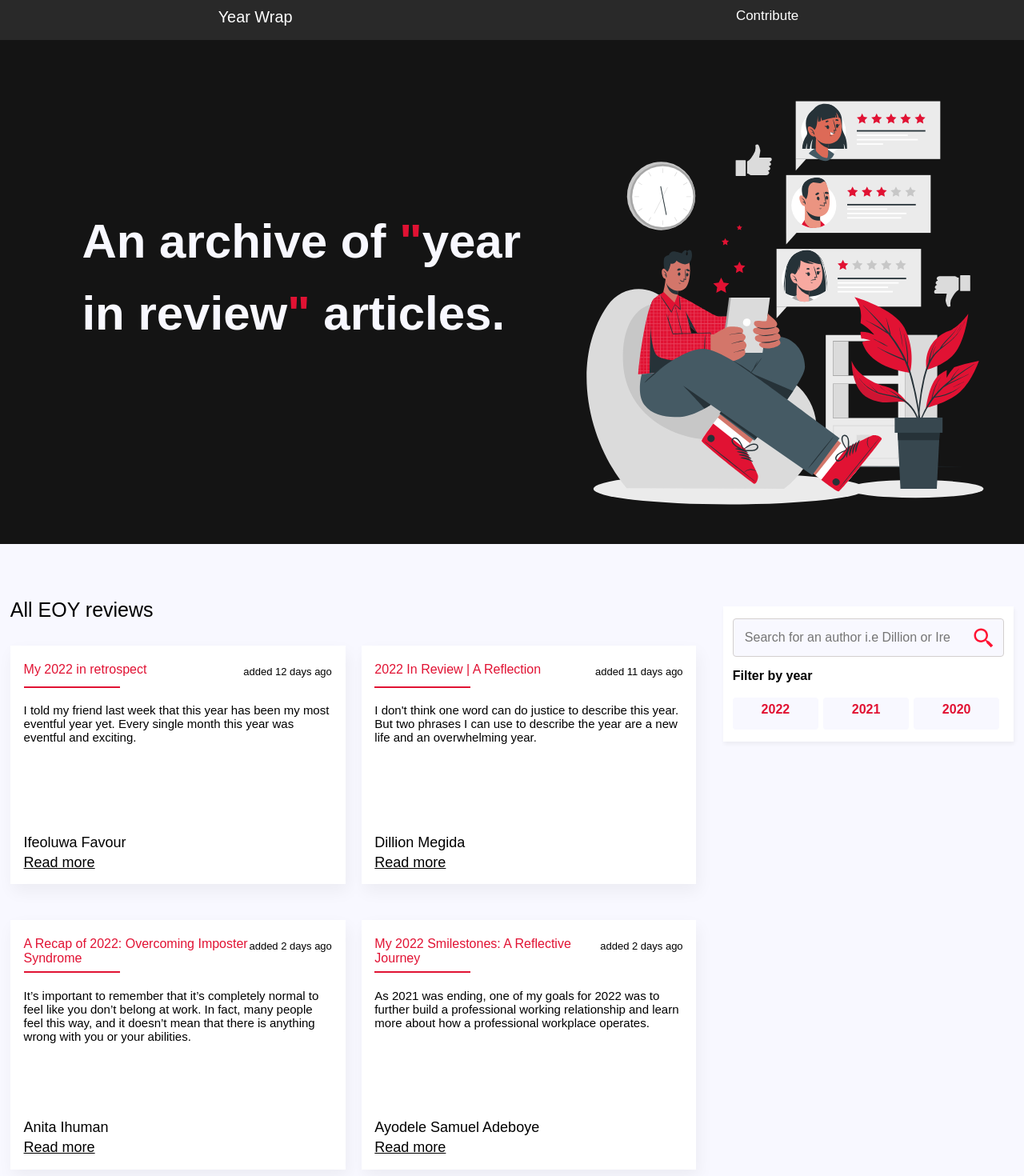
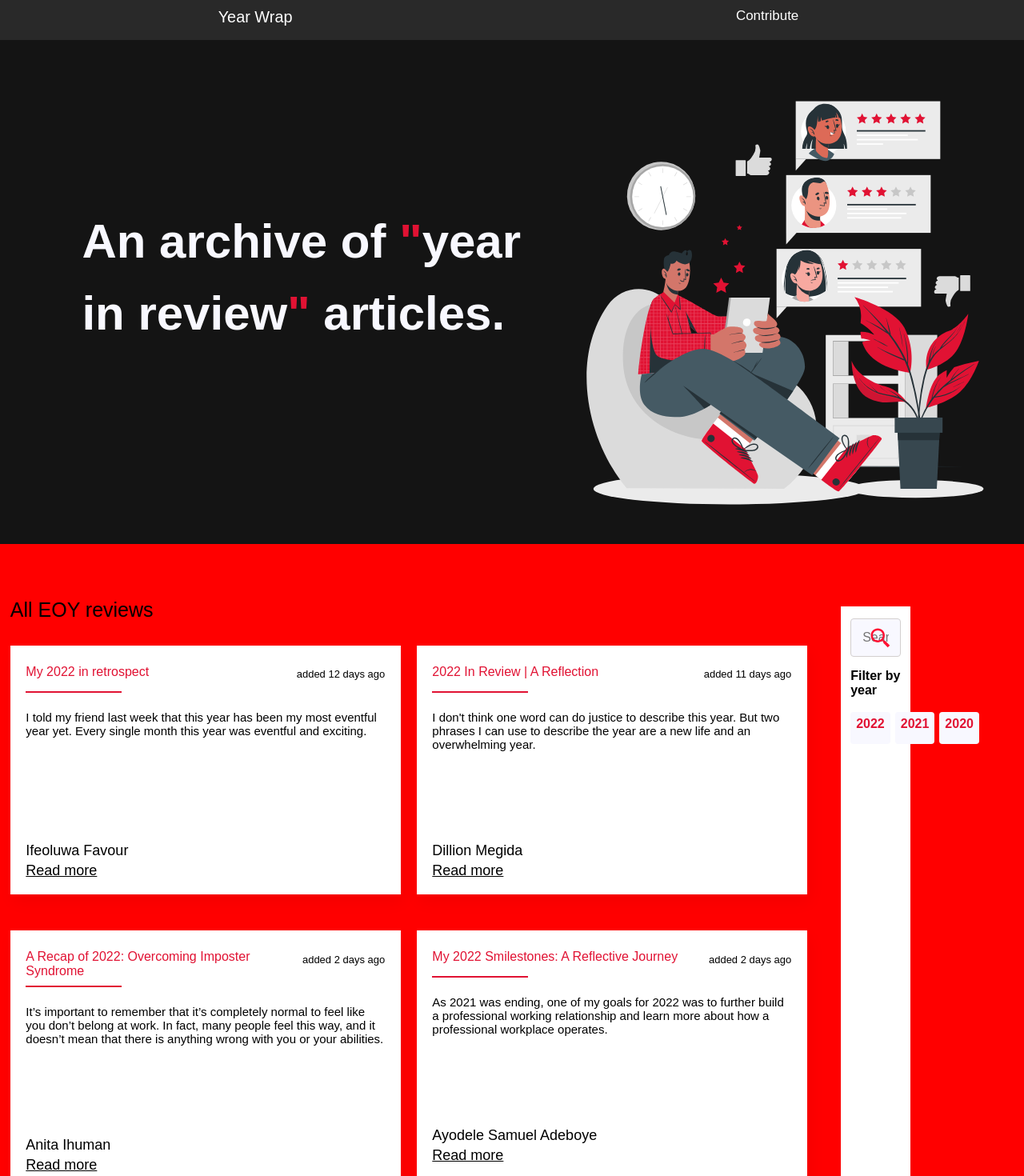
Before and after one commit to kaf-lamed-beyt/year-in-review, a Next.js app: page / in a window 1280 px wide. Shown: the top 1470 px of the page at 80% size. Built offline with nearby package versions, Linux system fonts and the light colour scheme; a web font is replaced by a local one.

Commit message:
fixed position

```diff
--- a/src/components/filter/scss/filter.module.scss
+++ b/src/components/filter/scss/filter.module.scss
@@ -1,6 +1,7 @@
 @import 'styles/variables.scss';
 
 .container {
+  // position: fixed;
   padding: 15px 0 0 0;
 
   p {
--- a/src/container/content/index.js
+++ b/src/container/content/index.js
@@ -55,7 +55,8 @@ const Content = () => {
   }
 
   return (
-    <section className={contentStyle.content}>
+    <div className={contentStyle.content}>
+    <div className={contentStyle.contentControl}>
       <div className={contentStyle.filterControls}>
         <Search name="search" onSearch={handleChange} val={searchTerm} />
         <YearsFilter
@@ -64,7 +65,9 @@ const Content = () => {
           activeYear={activeYear}
         />
       </div>
+    </div>
       {/* year 2022 */}
+    <div className={contentStyle.filterSearch}>
       <section className={contentStyle.allReviews}>
         <section className={contentStyle.projects} id="articles">
           <p className={contentStyle.title}>
@@ -77,7 +80,8 @@ const Content = () => {
           </div>
         </section>
       </section>
-    </section>
+      </div>
+      </div>
   )
 }
 
--- a/src/container/content/scss/content.module.scss
+++ b/src/container/content/scss/content.module.scss
@@ -1,7 +1,7 @@
 @import '/styles/variables.scss';
 
 .content {
-  background: ghostwhite;
+  background: red;
   height: 100%;
   padding: 3% 1%;
   display: flex;
@@ -12,11 +12,16 @@
   //   border: 1px solid red;
   //   flex-wrap: wrap
   // }
+.filterSearch{
+  display: flex;
+  width: 100%;
+  height: 100%;
 
+
+
+}
   .allReviews {
-    position: relative;
-    width: 100%;
-    height: 100%;
+
   }
 
   .filterControls {
```
